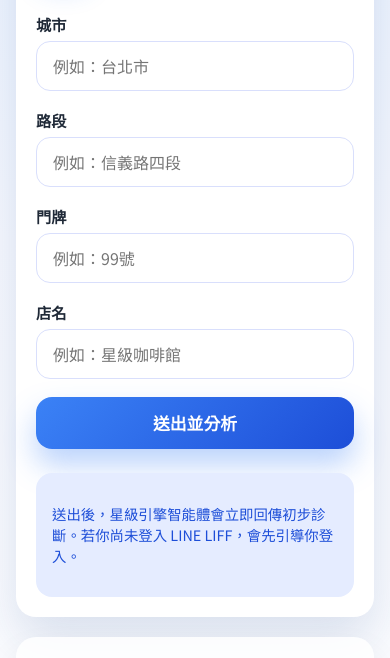
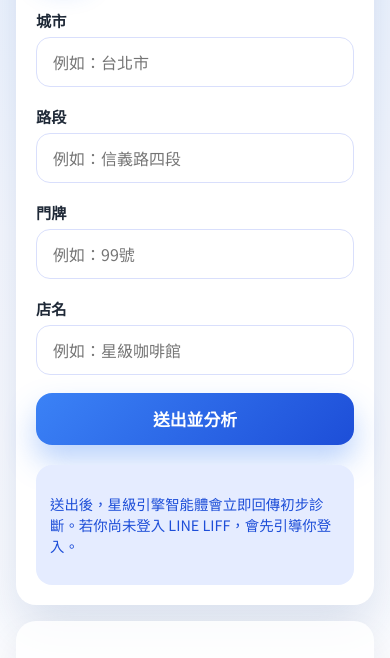
Before and after one commit to chelov134999/chelov134999.github.io, a plain HTML site: page star-engine-form/index.html in a window 390 px wide. Shown: the part 146-804 px from the top of the page. Drawn offline with Linux system fonts and the light colour scheme.

Commit message:
Tighten LIFF form layout for mobile

```diff
--- a/star-engine-form/styles.css
+++ b/star-engine-form/styles.css
@@ -28,18 +28,18 @@ body {
 }
 
 .page {
-  width: min(480px, 100%);
+  width: min(360px, 92vw);
   display: grid;
-  gap: 20px;
+  gap: 16px;
 }
 
 .card {
   background: var(--card-bg);
   box-shadow: var(--card-shadow);
   border-radius: var(--border-radius);
-  padding: 28px 28px 24px;
+  padding: 24px 22px 20px;
   display: grid;
-  gap: 24px;
+  gap: 20px;
 }
 
 .card__header {
@@ -117,7 +117,7 @@ body {
 }
 
 .card__footer {
-  padding: 16px;
+  padding: 14px;
   border-radius: 16px;
   background: var(--secondary);
   color: var(--primary-dark);
```
